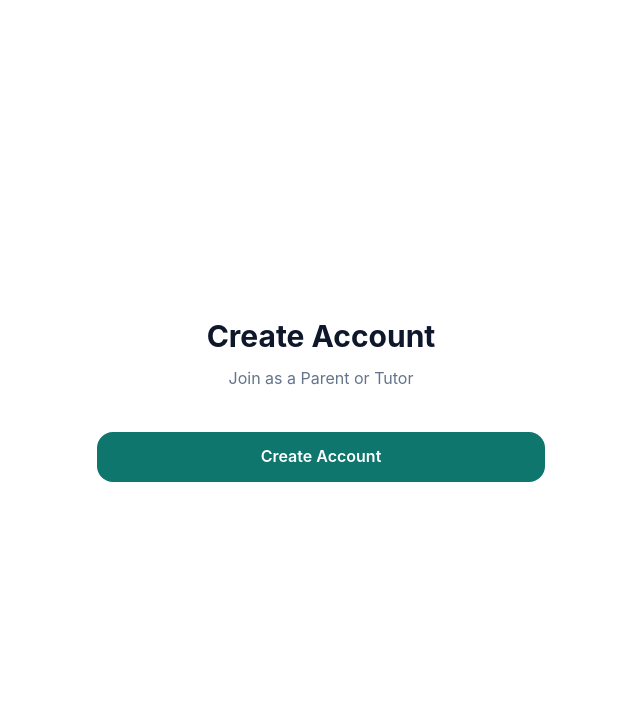
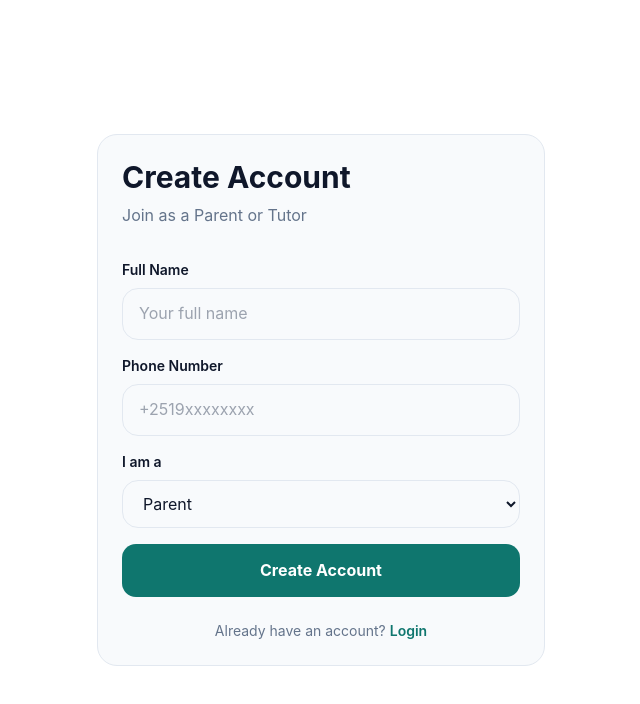
Before and after one commit to Zeordi/tutor-be-betea, a Next.js app in the folder apps/web/: page /register in a window 1280 px wide. Shown: the top 704 px of the page, without its empty margins (319-959 px from the left). Built offline with nearby package versions, Linux system fonts and the light colour scheme.

Commit message:
Update page.tsx

```diff
--- a/apps/web/app/(auth)/register/page.tsx
+++ b/apps/web/app/(auth)/register/page.tsx
@@ -1,20 +1,115 @@
+"use client";
+
+import { useState } from "react";
+import { useRouter } from "next/navigation";
+
 export default function RegisterPage() {
+  const router = useRouter();
+  const [fullName, setFullName] = useState("");
+  const [phoneNumber, setPhoneNumber] = useState("");
+  const [role, setRole] = useState("PARENT");
+  const [loading, setLoading] = useState(false);
+  const [message, setMessage] = useState("");
+
+  const handleRegister = async (e: React.FormEvent) => {
+    e.preventDefault();
+    setLoading(true);
+    setMessage("");
+
+    try {
+      // Send OTP first, then complete registration after verification
+      const res = await fetch(`${process.env.NEXT_PUBLIC_API_URL}/auth/otp/send`, {
+        method: "POST",
+        headers: { "Content-Type": "application/json" },
+        body: JSON.stringify({ phoneNumber }),
+      });
+
+      if (!res.ok) {
+        throw new Error("Failed to send OTP");
+      }
+
+      // Pass data to OTP page
+      const params = new URLSearchParams({
+        phone: phoneNumber,
+        fullName,
+        role,
+        mode: "register",
+      });
+
+      router.push(`/otp?${params.toString()}`);
+    } catch (error: any) {
+      setMessage(error.message || "Something went wrong");
+    } finally {
+      setLoading(false);
+    }
+  };
+
   return (
-    <main className="min-h-screen flex items-center justify-center px-6">
-      <div className="w-full max-w-md">
-        <h1 className="text-3xl font-bold text-center text-[var(--foreground)]">
-          Create Account
-        </h1>
-        <p className="mt-3 text-center text-[var(--secondary)]">
+    <main className="min-h-screen flex items-center justify-center px-4">
+      <div className="w-full max-w-md card">
+        <h1 className="text-3xl font-bold mb-2">Create Account</h1>
+        <p className="text-[var(--secondary)] mb-8">
           Join as a Parent or Tutor
         </p>
 
-        <div className="mt-10 space-y-6">
-          {/* TODO: Registration form */}
-          <button className="w-full rounded-xl bg-[var(--primary)] py-3 font-semibold text-[var(--primary-foreground)]">
-            Create Account
+        <form onSubmit={handleRegister} className="space-y-4">
+          <div>
+            <label className="block text-sm font-semibold mb-2">Full Name</label>
+            <input
+              type="text"
+              placeholder="Your full name"
+              value={fullName}
+              onChange={(e) => setFullName(e.target.value)}
+              required
+              className="w-full rounded-xl border border-[var(--border)] bg-[var(--surface)] px-4 py-3 outline-none focus:border-[var(--primary)]"
+            />
+          </div>
+
+          <div>
+            <label className="block text-sm font-semibold mb-2">
+              Phone Number
+            </label>
+            <input
+              type="tel"
+              placeholder="+2519xxxxxxxx"
+              value={phoneNumber}
+              onChange={(e) => setPhoneNumber(e.target.value)}
+              required
+              className="w-full rounded-xl border border-[var(--border)] bg-[var(--surface)] px-4 py-3 outline-none focus:border-[var(--primary)]"
+            />
+          </div>
+
+          <div>
+            <label className="block text-sm font-semibold mb-2">I am a</label>
+            <select
+              value={role}
+              onChange={(e) => setRole(e.target.value)}
+              className="w-full rounded-xl border border-[var(--border)] bg-[var(--surface)] px-4 py-3 outline-none focus:border-[var(--primary)]"
+            >
+              <option value="PARENT">Parent</option>
+              <option value="TEACHER">Tutor</option>
+            </select>
+          </div>
+
+          {message && (
+            <p className="text-sm text-[var(--secondary)]">{message}</p>
+          )}
+
+          <button
+            type="submit"
+            disabled={loading}
+            className="btn btn-primary w-full"
+          >
+            {loading ? "Please wait..." : "Create Account"}
           </button>
-        </div>
+        </form>
+
+        <p className="text-sm text-[var(--secondary)] mt-6 text-center">
+          Already have an account?{" "}
+          <a href="/login" className="text-[var(--primary)] font-semibold">
+            Login
+          </a>
+        </p>
       </div>
     </main>
   );
```
